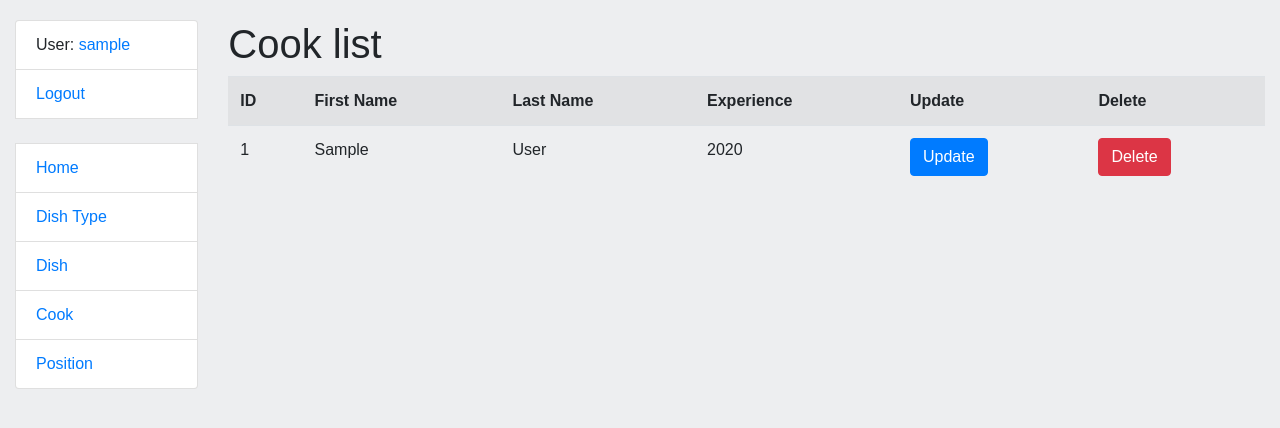
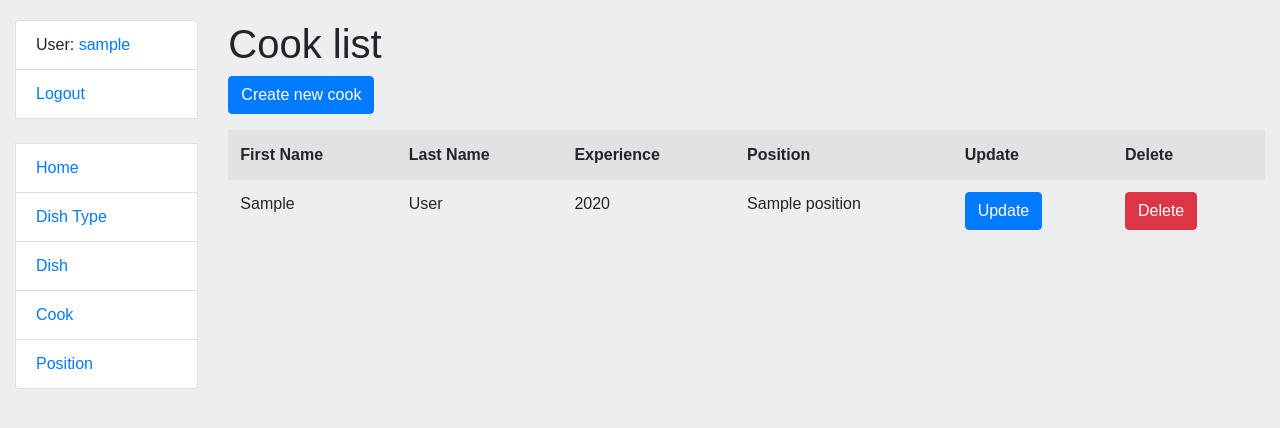
Before and after one commit to skrypka-dmytro/restaurant-service, a Django app: page /cooks/ in a window 1280 px wide. Shown: the top 428 px of the page. Run offline with Django 4.2, Linux system fonts and the light colour scheme; a user stored in the database is signed in; tables that the repository leaves empty hold one stand-in row (values such as "Sample post").

Commit message:
Remake urls.py with cooks/delete and HTML file

```diff
--- a/restaurant/urls.py
+++ b/restaurant/urls.py
@@ -1,7 +1,8 @@
 from django.urls import path
 from .views import index, CookListView, DishTypeCreateView, DishListView, DishTypeListView, DishTypeUpdateView, \
     CookDetailView, CookCreateView, CookYearOfExperienceUpdateView, DishDetailView, DishCreateView, DishDeleteView, \
-    DishUpdateView, DishTypeDeleteView, PositionListView, PositionCreateView, PositionUpdateView, PositionDeleteView
+    DishUpdateView, DishTypeDeleteView, PositionListView, PositionCreateView, PositionUpdateView, PositionDeleteView, \
+    CookDeleteView
 
 urlpatterns = [
     path("", index, name="index"),
@@ -62,7 +63,7 @@ urlpatterns = [
     ),
     path(
         "cooks/<int:pk>/delete/",
-        CookCreateView.as_view(),
+        CookDeleteView.as_view(),
         name="cook-delete"
     ),
     path(
--- a/templates/restaurant/cook_confirm_delete.html
+++ b/templates/restaurant/cook_confirm_delete.html
@@ -6,5 +6,6 @@
     {% csrf_token %}
 
     <input type="submit" value="Yes Delete" class="btn btn-danger">
+    <a href="/cooks/" role="button" class="btn btn-primary">Cancel</a>
   </form>
 {% endblock %}
--- a/templates/restaurant/cook_list.html
+++ b/templates/restaurant/cook_list.html
@@ -2,24 +2,27 @@
 
 {% block content %}
   <h1>Cook list</h1>
+  <p class="text-lg-end">
+      <a class="btn btn-primary" href="{% url 'restaurant:cook-create' %}">Create new cook</a>
+  </p>
 
   {% if cook_list %}
       <table class="table table-striped">
       <tr>
-        <th>ID</th>
         <th>First Name</th>
         <th>Last Name</th>
         <th>Experience</th>
+        <th>Position</th>
         <th>Update</th>
         <th>Delete</th>
       </tr>
 
       {% for cook in cook_list %}
         <tr>
-          <td>{{ cook.id }}</td>
           <td>{{ cook.first_name }}</td>
           <td>{{ cook.last_name }}</td>
           <td>{{ cook.years_of_experience }}</td>
+          <td>{{ cook.position }}</td>
           <td>
               <a class="btn btn-primary"
                   href="{% url 'restaurant:cook-update' pk=cook.id %}">
--- a/templates/restaurant/dish_confirm_delete.html
+++ b/templates/restaurant/dish_confirm_delete.html
@@ -6,5 +6,6 @@
     {% csrf_token %}
 
     <input type="submit" value="Yes Delete" class="btn btn-danger">
+      <a href="/dishes/" role="button" class="btn btn-primary">Cancel</a>
   </form>
 {% endblock %}
--- a/templates/restaurant/dish_type_confirm_delete.html
+++ b/templates/restaurant/dish_type_confirm_delete.html
@@ -6,5 +6,6 @@
     {% csrf_token %}
 
     <input type="submit" value="Yes Delete" class="btn btn-danger">
+    <a href="/dishes-type-list/" role="button" class="btn btn-primary">Cancel</a>
   </form>
 {% endblock %}
--- a/templates/restaurant/position_confirm_delete.html
+++ b/templates/restaurant/position_confirm_delete.html
@@ -6,5 +6,6 @@
     {% csrf_token %}
 
     <input type="submit" value="Yes Delete" class="btn btn-danger">
+  <a href="/positions/" role="button" class="btn btn-primary">Cancel</a>
   </form>
 {% endblock %}
--- a/templates/restaurant/position_list.html
+++ b/templates/restaurant/position_list.html
@@ -29,13 +29,13 @@
               {{ position.name }}
           </td>
           <td>
-              <a href="{% url 'restaurant:position-update' pk=dish.id %}" class="btn btn-primary">
+              <a href="{% url 'restaurant:position-update' pk=position.id %}" class="btn btn-primary">
                 Update
               </a>
             </td>
             <td>
               <a
-                href="{% url 'restaurant:position-delete' pk=dish.id %}" class="btn btn-danger">
+                href="{% url 'restaurant:position-delete' pk=position.id %}" class="btn btn-danger">
                 Delete
               </a>
             </td>
```
